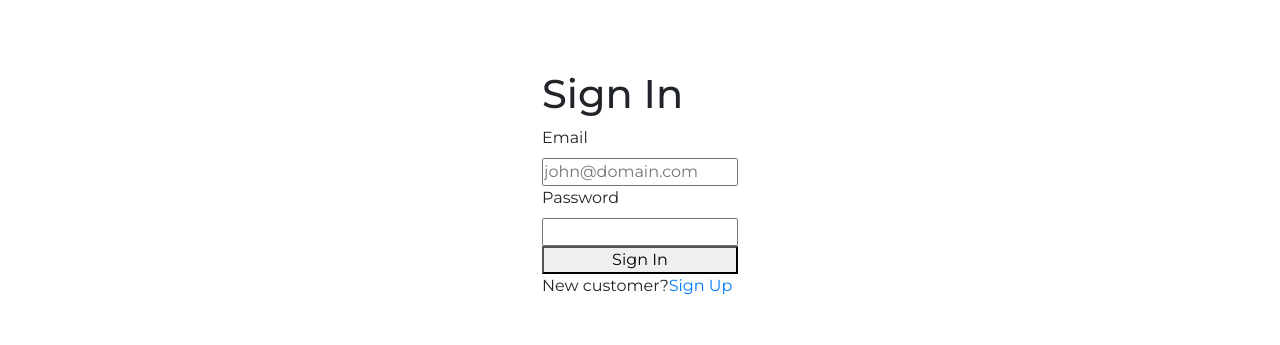
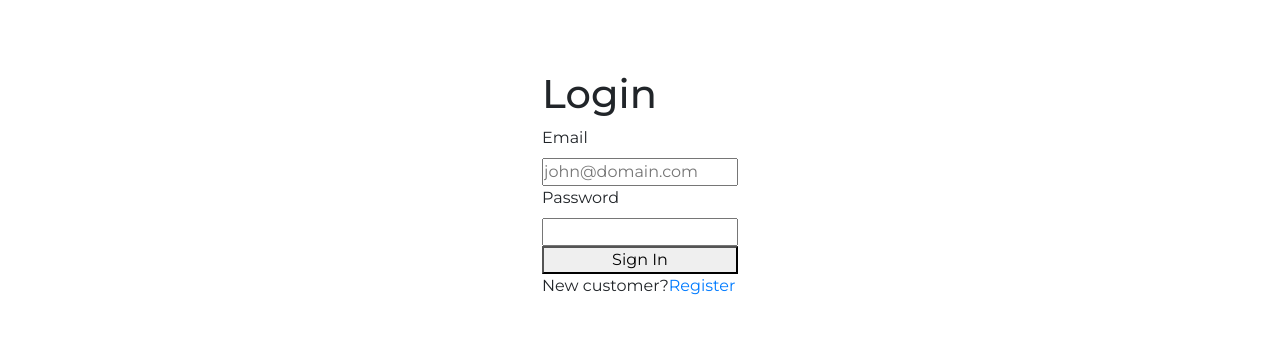
Before and after one commit to manovDev/Grizzly-Savage-Softuni, a React (Create React App) app in the folder client/: page /sign-in in a window 1280 px wide. Shown: the part 180-525 px from the top of the page. Built offline with nearby package versions, Linux system fonts and the light colour scheme; no server answers.

Commit message:
Refactor Sign In
#36

```diff
--- a/client/src/components/SignIn/SignIn.js
+++ b/client/src/components/SignIn/SignIn.js
@@ -35,7 +35,7 @@ const SignIn = ({ signIn, user }) => {
         <MainLayout>
             <div className="sign-in">
                 <div className="sign-in-content">
-                    <h1>Sign In</h1>
+                    <h1>Login</h1>
                     <form onSubmit={submitForm}>
                         <label htmlFor="email">Email</label>
                         <input id="email" name="email" type="email" placeholder="john@domain.com" onChange={setStateForm}/>
@@ -47,7 +47,7 @@ const SignIn = ({ signIn, user }) => {
                     </form>
                     <div className="new-customer">
                         New customer?
-                        <Link to="/sign-up">Sign Up</Link>
+                        <Link to="/sign-up">Register</Link>
                     </div>
 
                 </div>
```
